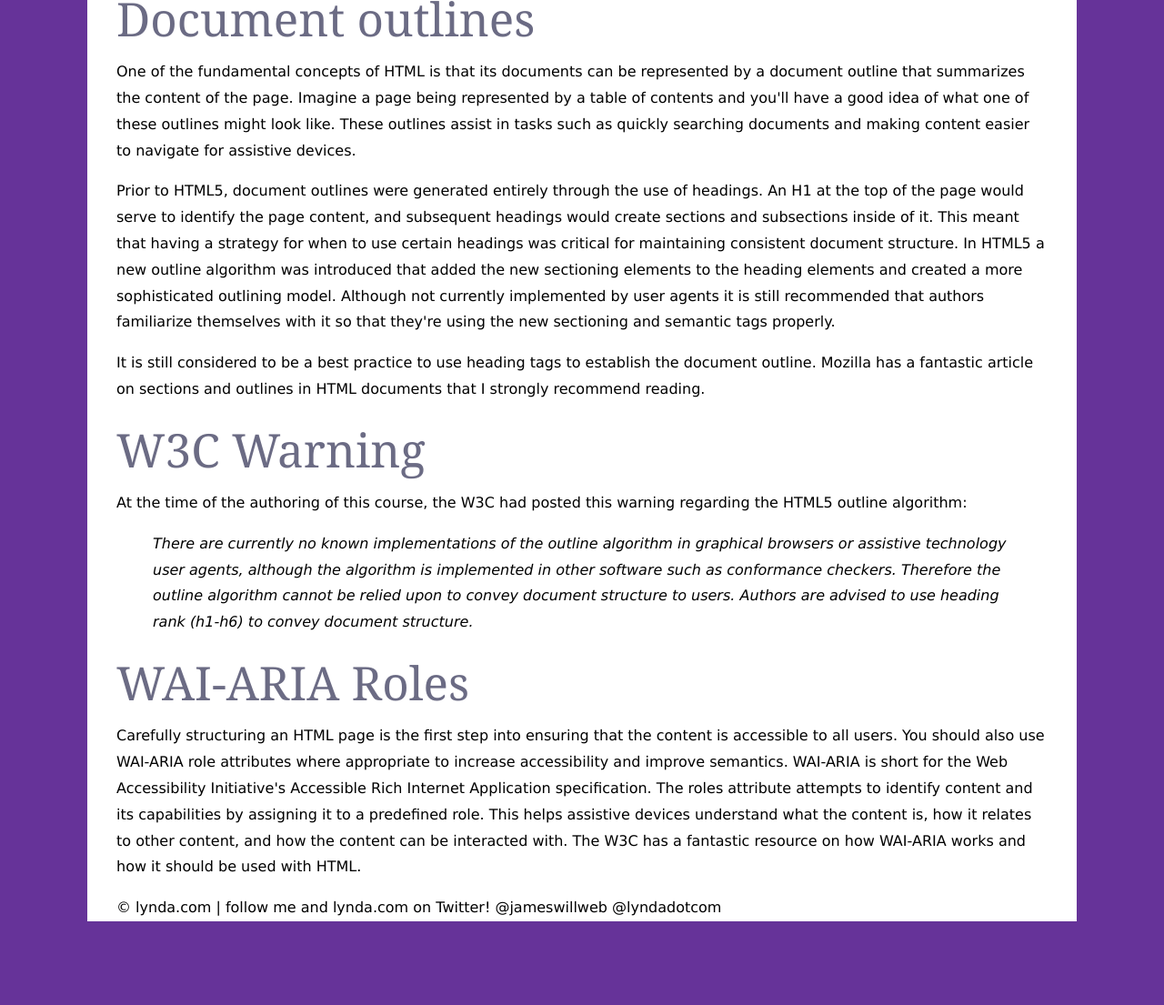
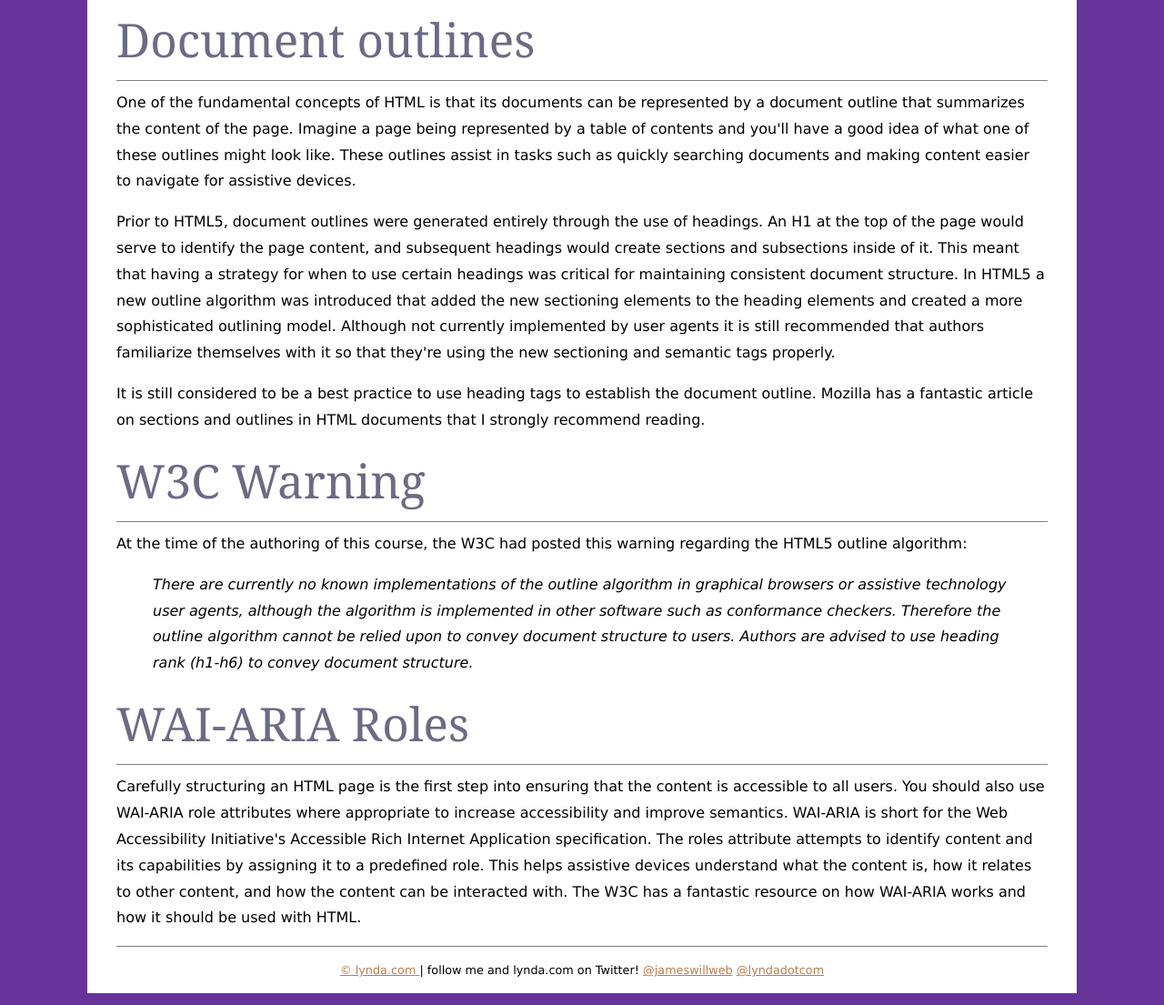
Before and after one commit to TheHagueUniversity/getting-started-and-html-challenge-jaloveckasi, a plain HTML site: page Challenge1_Getting_Started_HTML (2)/structure.html in a window 1280 px wide. Shown: the part 1155-2260 px from the top of the page at 91% size. Before the commit the page ends 2184 px from the top, so only its background shows below. Drawn offline with Linux system fonts and the light colour scheme.

Commit message:
Update structure.html

```diff
--- a/Challenge1_Getting_Started_HTML (2)/structure.html
+++ b/Challenge1_Getting_Started_HTML (2)/structure.html
@@ -19,21 +19,40 @@
 </br>
 </ul>
 	</nav>
+	<section>
+		<header>
 <h2>Conveying meaning through structure</h2>
 <p>Creating properly structured pages is the foundation of any good website. A solid semantic structure allows you to convey meaning and properly represent content types through nothing more than the page's markup. This, in turn, makes your content more accessible, easier to index and search, and makes it easier to repurpose. Remember that there are a lot of different devices, robots, and other user agents that will be reading your code. <em>Without a consistent, semantic structure your site will be less effective.</em> </p>
+</header>
+</section>
+<section>
+	<header>
 <h2>Sectioning elements </h2>
 <p>One way to add meaning to your content is to organize them into sections that convey meaning and structure. For example it's pretty standard to contain introductory information within a section, page navigation within its own area, the page's main content in its own region, and related information within a sidebar. HTML contains numerous elements that are designed to assist in the logical structuring and semantics of page content. </p>
 <p>In previous versions of HTML creating new sections of content was done almost exclusively through the use of <b>heading</b> tags, with <b>divs</b> being used to group areas of content together. <b>Class</b> or <b>ID</b> attributes would allow designers to attach more semantic meaning to the groups, although this meant little to most user agents. In HTML5 new sectioning and semantic elements were introduced to help represent commonly used sections and create more consistent page structures. Tags like the <b>aside</b>, <b>article</b>, <b>footer</b>, <b>header</b>, <b>main</b>, <b>nav</b>, and <b>section</b> allow authors to identify common page regions and convey more semantic meaning. </p>
 <p>Although some of these elements are very specific, in many cases which element you'll use and how you'll structure them is very much a judgment call. Make sure, however, that your finished structure represents the desired document outline. </p>
+</header>
+</section>
+<section>
+	<header>
 <h2>Document outlines</h2>
 <p>One of the fundamental concepts of HTML is that its documents can be represented by a document outline that summarizes the content of the page. Imagine a page being represented by a table of contents and you'll have a good idea of what one of these outlines might look like. These outlines assist in tasks such as quickly searching documents and making content easier to navigate for assistive devices. </p>
 <p>Prior to HTML5, document outlines were generated entirely through the use of headings. An H1 at the top of the page would serve to identify the page content, and subsequent headings would create sections and subsections inside of it. This meant that having a strategy for when to use certain headings was critical for maintaining consistent document structure. In HTML5 a new outline algorithm was introduced that added the new sectioning elements to the heading elements and created a more sophisticated outlining model. Although not currently implemented by user agents it is still recommended that authors familiarize themselves with it so that they're using the new sectioning and semantic tags properly. </p>
 <p>It is still considered to be a best practice to use heading tags to establish the document outline. Mozilla has a fantastic article on sections and outlines in HTML documents that I strongly recommend reading.</p>
+</header>
+</section>
+<section>
+	<header>
 <h2>W3C Warning</h2>
 <p>At the time of the authoring of this course, the W3C had posted this warning regarding the HTML5 outline algorithm:</p>
 <blockquote>There are currently no known implementations of the outline algorithm in graphical browsers or assistive technology user agents, although the algorithm is implemented in other software such as conformance checkers. Therefore the outline algorithm cannot be relied upon to convey document structure to users. Authors are advised to use heading rank (h1-h6) to convey document structure.</blockquote>
+</header>
+</section>
+<section>
+	<header>
 <h2>WAI-ARIA Roles</h2>
+</header>
 <p>Carefully structuring an HTML page is the first step into ensuring that the content is accessible to all users. You should also use WAI-ARIA role attributes where appropriate to increase accessibility and improve semantics. WAI-ARIA is short for the Web Accessibility Initiative's Accessible Rich Internet Application specification. The roles attribute attempts to identify content and its capabilities by assigning it to a predefined role. This helps assistive devices understand what the content is, how it relates to other content, and how the content can be interacted with. The W3C has a fantastic resource on how WAI-ARIA works and how it should be used with HTML.</p>
-<p>&copy; lynda.com | follow me and lynda.com on Twitter! @jameswillweb @lyndadotcom</p>
-</body>
+</section>
+<footer><p><a href="https://www.lynda.com">&copy; lynda.com </a> | follow me and lynda.com on Twitter! <a href="https://twitter.com/jameswillweb">@jameswillweb</a> <a href="https://twitter.com/lynda">@lyndadotcom</a></p></footer></body>
 </html>
```
